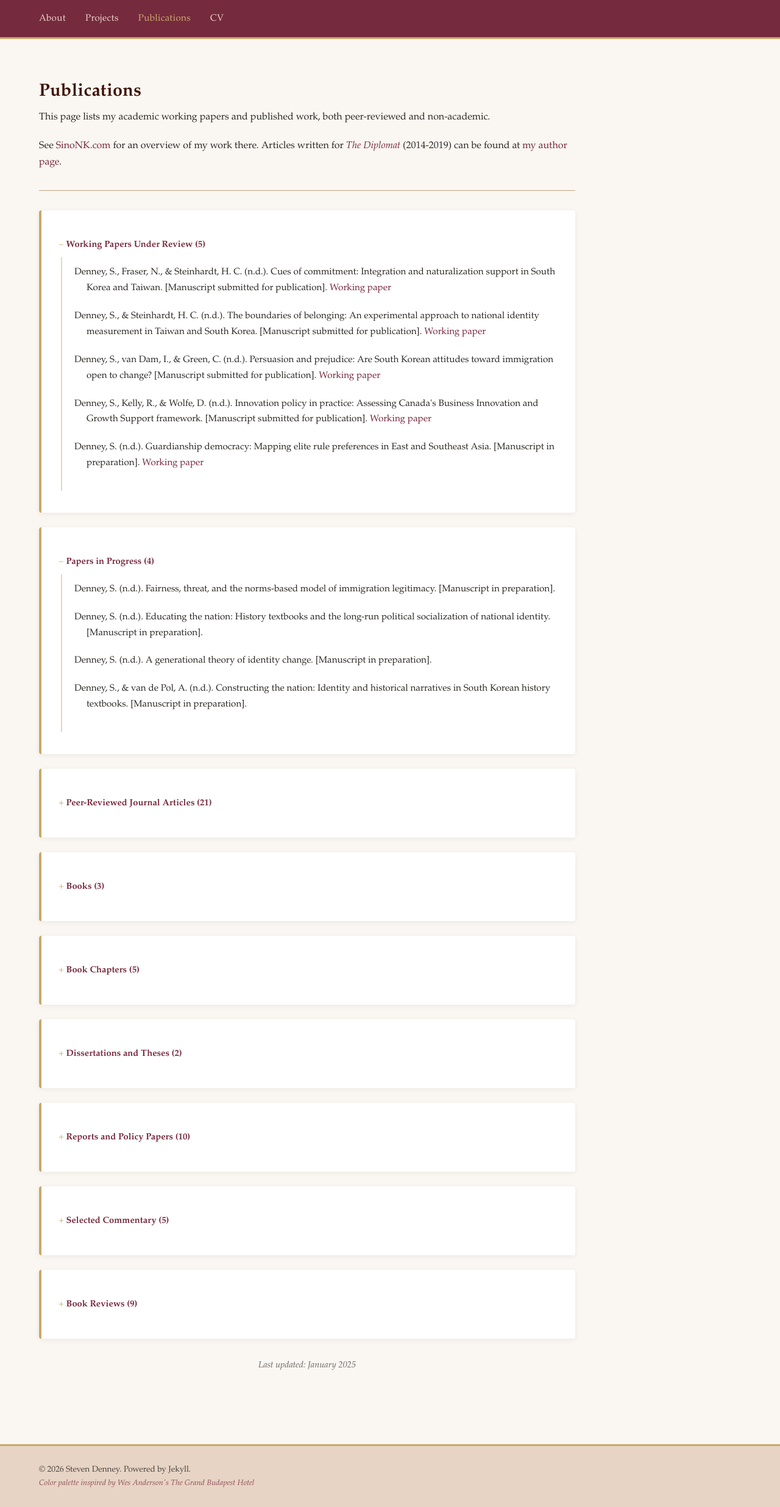
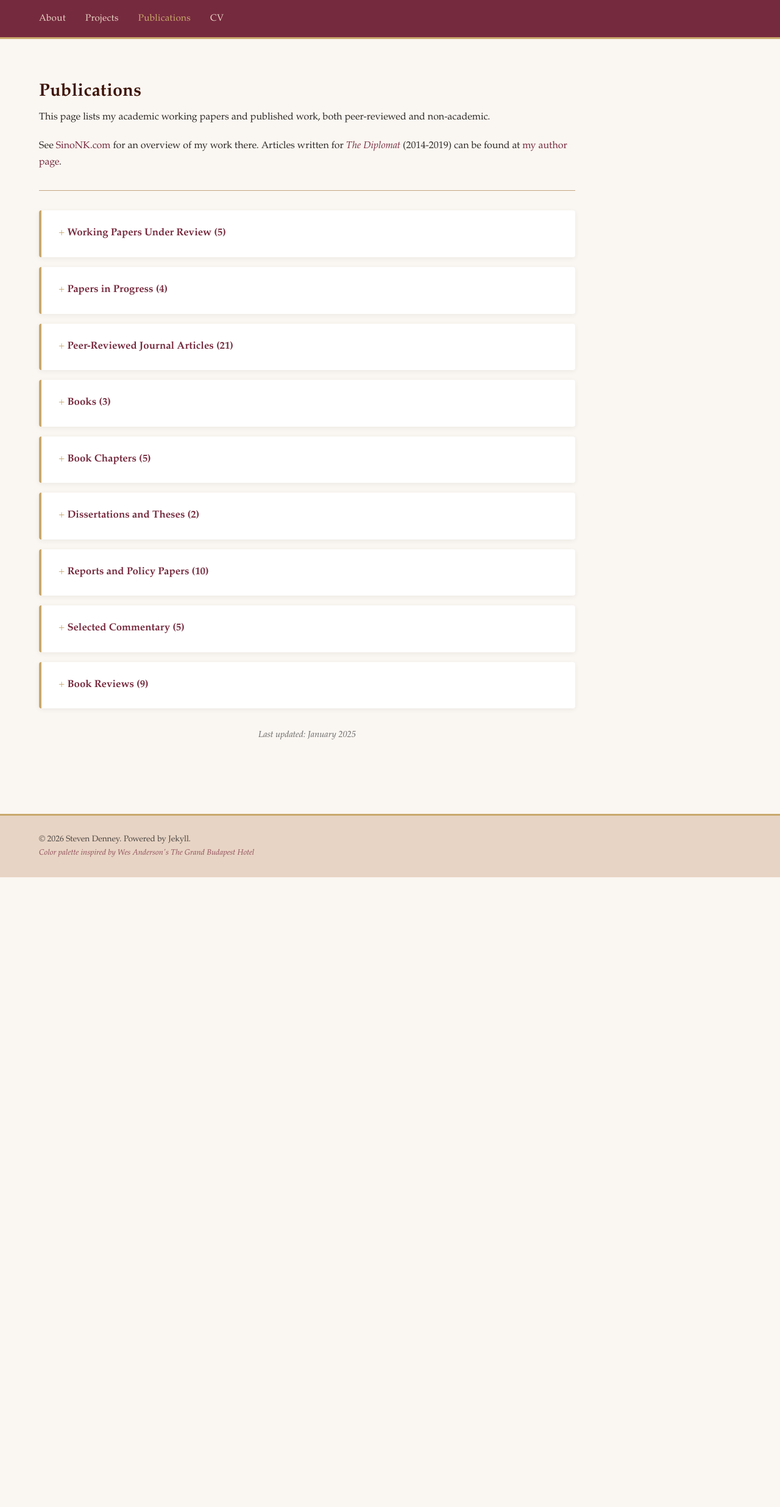
Before and after one commit to scdenney/scdenney.github.io, a Jekyll site: the page built from publications.md, in a window 1280 px wide. Shown: the whole page at 61% size. Built offline with Jekyll 4.4.1, drawn with Linux system fonts in a browser that asks for light colours; after the commit the page ends 1439 px from its top, so only the background shows below that.

Commit message:
Adjust publications: collapse all, tighter cards, larger headers
- All sections collapsed by default
- Reduce card padding and margins for tighter layout
- Increase section summary font size to 1.05rem

Co-Authored-By: Claude Opus 4.5 <noreply@anthropic.com>

```diff
--- a/assets/css/style.css
+++ b/assets/css/style.css
@@ -276,8 +276,8 @@ hr {
 .project-card {
   background: white;
   border-radius: 4px;
-  padding: 1.5rem 1.75rem;
-  margin-bottom: 1.5rem;
+  padding: 1rem 1.75rem;
+  margin-bottom: 1rem;
   box-shadow: 0 2px 8px rgba(0,0,0,0.06);
   border-left: 4px solid var(--muted-gold);
 }
@@ -311,15 +311,15 @@ hr {
 
 /* Collapsible Details */
 details {
-  margin: 0.75rem 0;
+  margin: 0.25rem 0;
 }
 
 details summary {
   cursor: pointer;
   font-weight: 600;
-  font-size: 0.92rem;
+  font-size: 1.05rem;
   color: var(--burgundy);
-  padding: 0.5rem 0;
+  padding: 0.25rem 0;
   list-style: none;
 }
 
--- a/publications.md
+++ b/publications.md
@@ -13,7 +13,7 @@ See <a href="http://SinoNK.com" target="_blank">SinoNK.com</a> for an overview o
 ---
 
 <div class="project-card">
-<details open>
+<details>
 <summary>Working Papers Under Review (5)</summary>
 <div>
 
@@ -42,7 +42,7 @@ Denney, S. (n.d.). Guardianship democracy: Mapping elite rule preferences in Eas
 </div>
 
 <div class="project-card">
-<details open>
+<details>
 <summary>Papers in Progress (4)</summary>
 <div>
 
```
